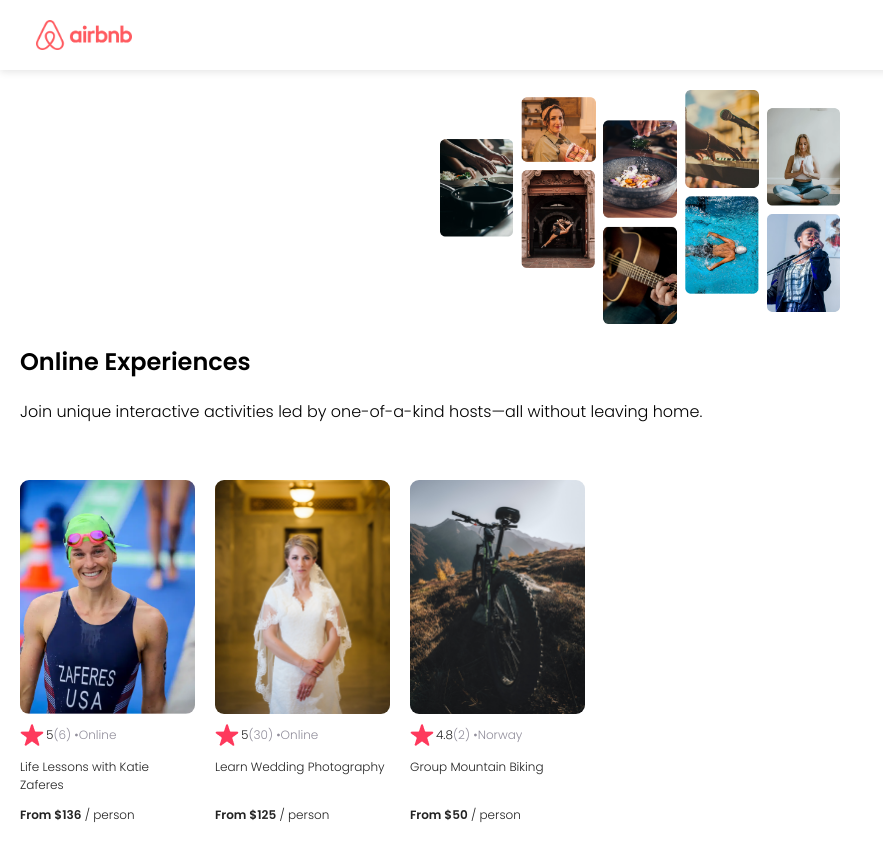
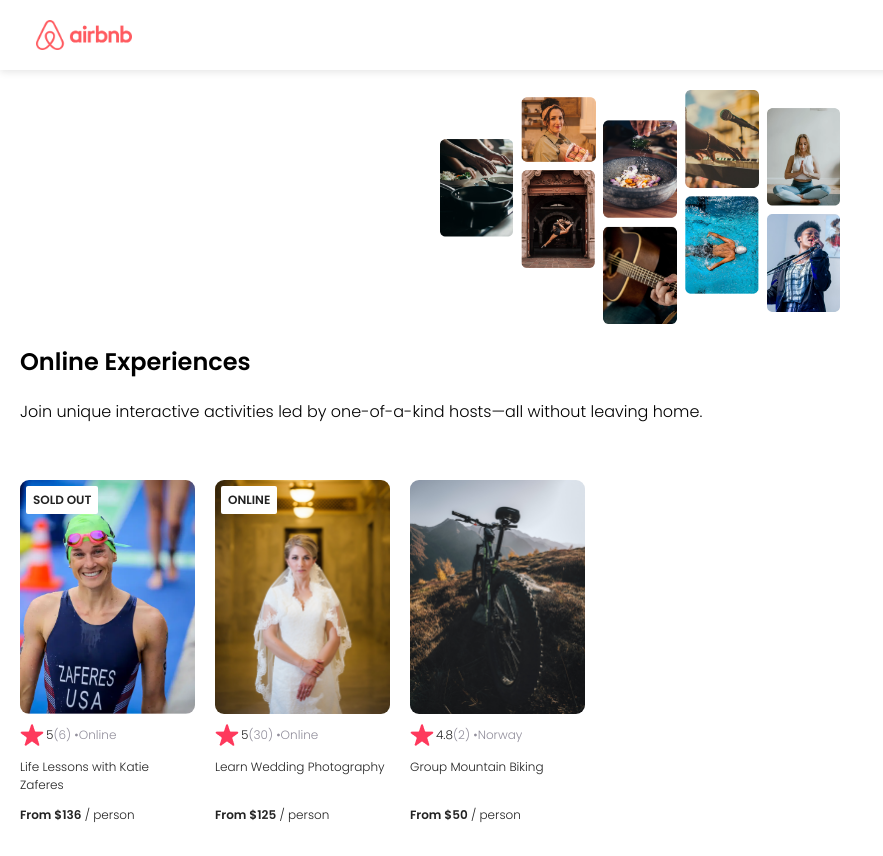
Before and after one commit to MikiWojak/react-tutorial-airbnb-experiences-clone, a React (Create React App) app: page / in a window 1280 px wide. Shown: the whole page, without its empty margins (0-883 px from the left). Built offline with nearby package versions, Linux system fonts and the light colour scheme.

Commit message:
Add badge

```diff
--- a/src/App.js
+++ b/src/App.js
@@ -15,6 +15,7 @@
             location,
             title,
             price,
+            openSpots,
         } = card
 
         return (
@@ -23,9 +24,10 @@
                 img={coverImg}
                 rating={rating}
                 reviewCount={reviewCount}
-                country={location}
+                location={location}
                 title={title}
                 price={price}
+                openSpots={openSpots}
             />
         )
     })
--- a/src/assets/styles/index.css
+++ b/src/assets/styles/index.css
@@ -53,6 +53,8 @@
 }
 
 .card {
+    position: relative;
+
     max-width: 175px;
     font-size: 12px;
     color: #222;
@@ -93,3 +95,13 @@
 .card--price {
     margin-top: auto;
 }
+
+.card--badge {
+    position: absolute;
+    top: 6px;
+    left: 6px;
+    background-color: #fff;
+    padding: 5px 7px;
+    border-radius: 2px;
+    font-weight: bold;
+}
--- a/src/components/elements/Card.js
+++ b/src/components/elements/Card.js
@@ -7,20 +7,30 @@
         img,
         rating,
         reviewCount,
-        country,
+        location,
         title,
-        price
+        price,
+        openSpots
     } = props
+
+    let badgeText
+
+    if (openSpots === 0) {
+        badgeText = "SOLD OUT"
+    } else if (location === "Online") {
+        badgeText = "ONLINE"
+    }
 
     return (
         <div className="card">
+            {badgeText && <div className="card--badge">{badgeText}</div>}
             <img src={`./images/${img}`} alt={title} className="card--image" />
 
             <div className="card--stats">
                 <img src={star} alt="star" />
                 <span className="card--stats_grade">{rating}</span>
                 <span className="gray">({reviewCount}) &bull; </span>
-                <span className="gray">{country}</span>
+                <span className="gray">{location}</span>
             </div>
 
             <p className="card--description">
```
